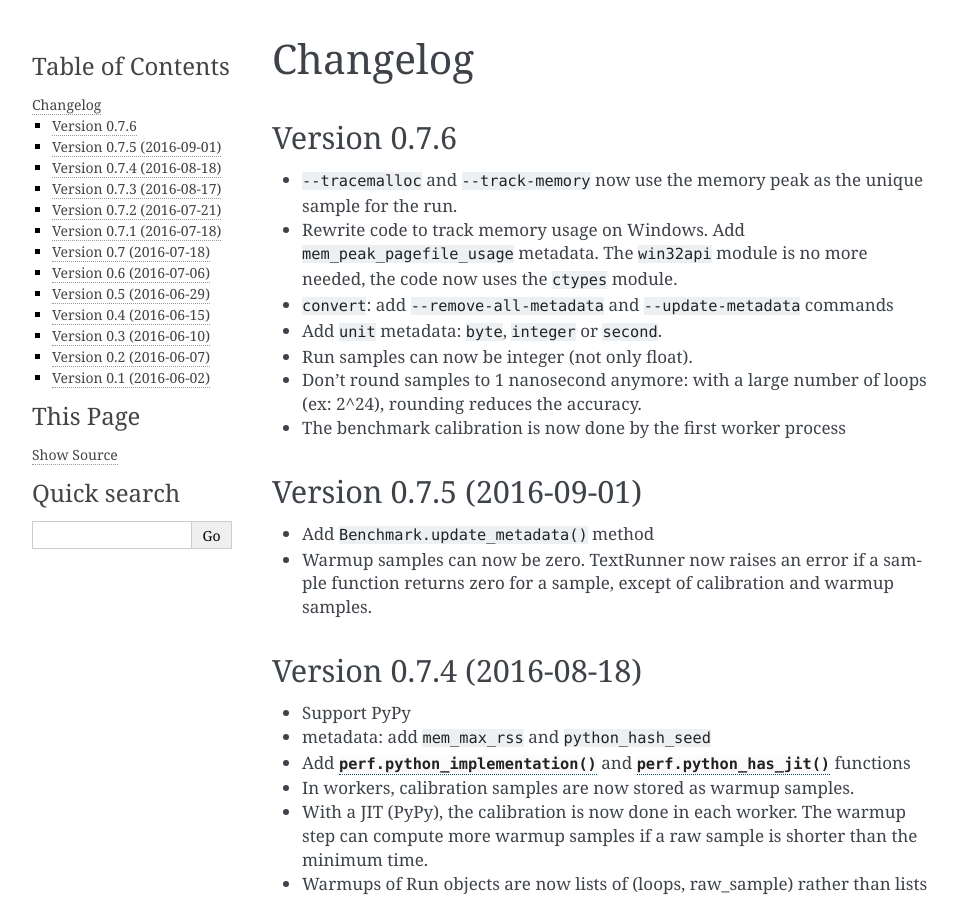
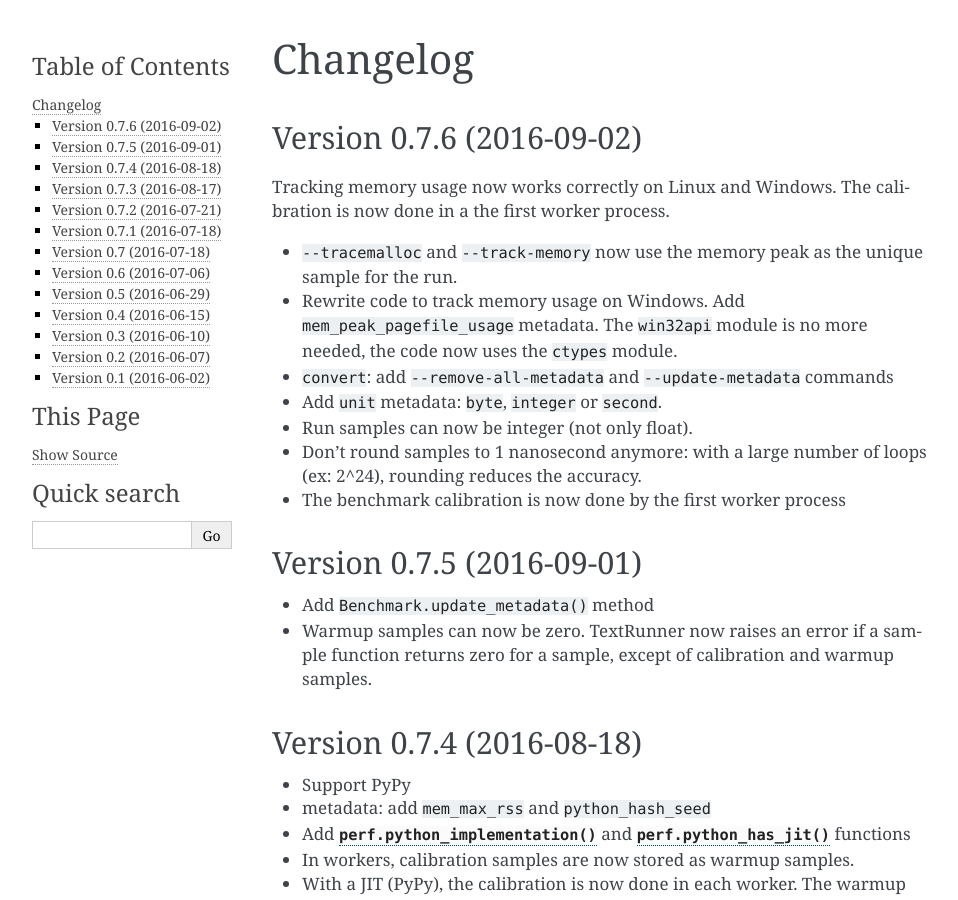
Before and after one commit to psf/pyperf, a Sphinx documentation site: the page built from doc/changelog.rst, in a window 1280 px wide and 900 px high. Shown: the whole window, without its empty margins (148-1106 px from the left). Built offline with Sphinx 7.4.7, drawn with Linux system fonts in a browser that asks for light colours.

Commit message:
prepare 0.7.6 release

```diff
--- a/doc/changelog.rst
+++ b/doc/changelog.rst
@@ -1,8 +1,11 @@
 Changelog
 =========
 
-Version 0.7.6
--------------
+Version 0.7.6 (2016-09-02)
+--------------------------
+
+Tracking memory usage now works correctly on Linux and Windows. The calibration
+is now done in a the first worker process.
 
 * ``--tracemalloc`` and ``--track-memory`` now use the memory peak as the
   unique sample for the run.
```
Also changed, not shown: 1 other file.
